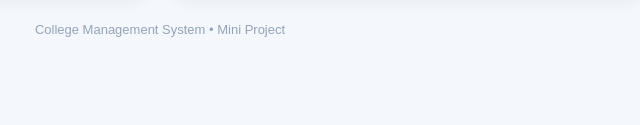
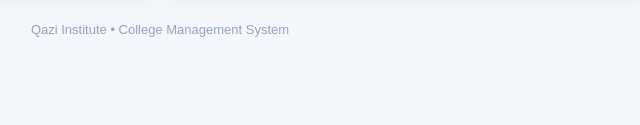
Before and after one commit to shariquehaseeb784-png/college-management-system, a website: page public/dashboard.html in a window 1280 px wide. Shown: the part 672-797 px from the top of the page, 605-1245 px from the left. Drawn offline with Linux system fonts and the light colour scheme; sample sign-in values are in the browser's storage.

Commit message:
Apply Qazi Institute branding

```diff
--- a/public/dashboard.html
+++ b/public/dashboard.html
@@ -257,7 +257,7 @@
         <footer>
 
             <p>
-                College Management System • Mini Project
+                Qazi Institute • College Management System
             </p>
 
         </footer>
```
